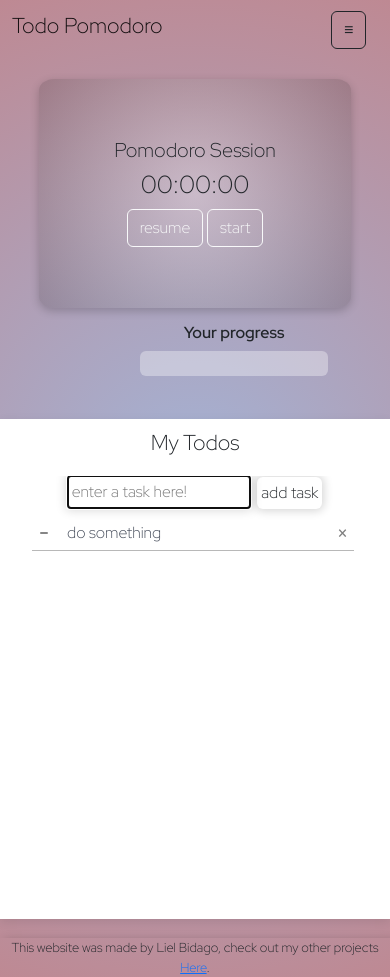
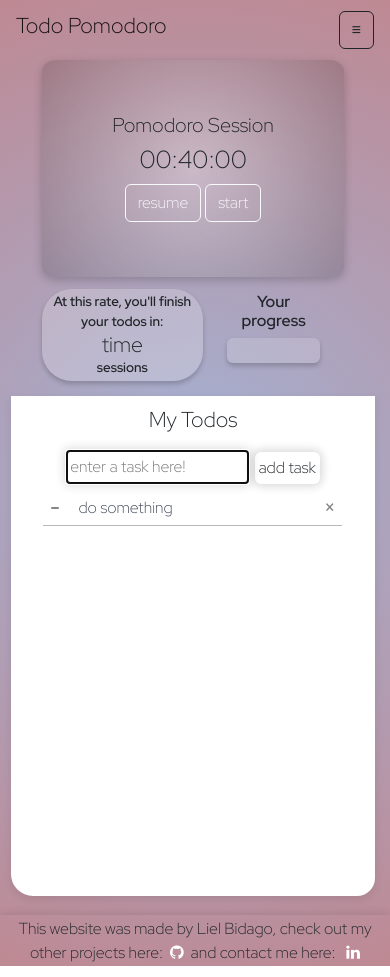
Before and after one commit to lielbidago/Todo-Pomodoro, a React (Create React App) app: page /Todos-and-pomodoro in a window 390 px wide. Built offline with nearby package versions, Linux system fonts and the light colour scheme.

Commit message:
added completionForcast

```diff
--- a/public/index.html
+++ b/public/index.html
@@ -2,7 +2,7 @@
 <html lang="en">
   <head>
     <meta charset="utf-8" />
-    <link rel="icon" href="%PUBLIC_URL%/favicon.ico" />
+    <link rel="icon" href="favicon.ico" />
     <meta name="viewport" content="width=device-width, initial-scale=1" />
     <meta name="theme-color" content="#000000" />
     <meta
@@ -13,7 +13,7 @@
       manifest.json provides metadata used when your web app is installed on a
       user's mobile device or desktop. See https://developers.google.com/web/fundamentals/web-app-manifest/
     -->
-    <link rel="manifest" href="%PUBLIC_URL%/manifest.json" />
+    <!-- <link rel="manifest" href="%PUBLIC_URL%/manifest.json" /> -->
     <!--
       Notice the use of %PUBLIC_URL% in the tags above.
       It will be replaced with the URL of the `public` folder during the build.
--- a/src/appHooks/appHooks.tsx
+++ b/src/appHooks/appHooks.tsx
@@ -15,6 +15,8 @@ export function AppHooks(){
 
 
 
+
+
     return {
         customeTheme1,
         customeTheme2,
--- a/src/appHooks/pomodoroTimerHook.tsx
+++ b/src/appHooks/pomodoroTimerHook.tsx
@@ -2,9 +2,9 @@ import { useState } from "react";
 
 export function PomodoroTimerHook(){
 
-    const [sessionLen, setSessionLen] = useState(10)
-    const [breakLen, setBreakLen] = useState(5)
-    const [timer, setTimer] = useState(null)
+    const [sessionLen, setSessionLen] = useState(2400)
+    const [breakLen, setBreakLen] = useState(600)
+    const [timer, setTimer] = useState(2400)
     const [showSettings, setShowSettings] = useState(false);
     const [sessionsLoop, setSessionsLoop] = useState(false);
 
@@ -15,21 +15,35 @@ export function PomodoroTimerHook(){
     const [timerStatus, setTimerStatus] = useState(false)
 
 
-    function startTimer(){
-
-        setTimerStatus(true)
-
+    function setTimerTime(){
         if(timerMode === 'Pomodoro Session'){
             setTimer(sessionLen)
         }else if (timerMode === 'Pomodoro Break'){
             setTimer(breakLen)
         }
+    }
+
+    function startTimer(){
+
+        setTimerStatus(true);
+
+        setTimerTime();
 
     }
 
-    function setSessionAndBreakLen(sessionLen:string, breakLen:string){
-        setSessionLen(Number(sessionLen)*60);
-        setBreakLen(Number(breakLen)*60);
+
+
+    function setSessionAndBreakLen(sessionLenStr:string, breakLenStr:string){
+
+        setSessionLen(Number(sessionLenStr)*60);
+        setBreakLen(Number(breakLenStr)*60);
+
+        if(timerMode === 'Pomodoro Session'){
+            setTimer(Number(sessionLenStr)*60)
+        }else if (timerMode === 'Pomodoro Break'){
+            setTimer(Number(breakLenStr)*60)
+        }
+
     }
 
     function changeTime(){
@@ -47,6 +61,8 @@ export function PomodoroTimerHook(){
 
     function changeTimerModes(newMode: string){
         setTimerMode(newMode)
+        setTimerTime();
+
     }
 
     function setSessionLoopMode(status:boolean){
@@ -70,6 +86,7 @@ export function PomodoroTimerHook(){
         handleShowSettings,
         setSessionAndBreakLen,
         sessionsLoop,
+        setTimerTime,
         setSessionLoopMode
     }
 
--- /dev/null
+++ b/src/components/CompletionForcast.tsx
@@ -0,0 +1,12 @@
+
+
+export function CompletionForcast(){
+
+    return (
+        <div className="CompletionForcast">
+            <label htmlFor="CompletionForcast-title">At this rate, you'll finish your todos in:</label>
+            <h4>time</h4>
+            sessions
+        </div>
+    );
+}
--- a/src/components/PomodoroTimer.tsx
+++ b/src/components/PomodoroTimer.tsx
@@ -1,5 +1,4 @@
 import { useEffect } from "react";
-import { ProgressBarP } from "./prograssBar";
 
 
 interface PomodoroTimer{
@@ -14,8 +13,8 @@ interface PomodoroTimer{
     handleShowSettings():void,
     progressValue():number,
     sessionsLoop:boolean,
-
-
+    sessionLen:number,
+    breakLen:number,
 }
 
 function formatTimer(timer: number){
@@ -28,15 +27,14 @@ function formatTimer(timer: number){
       `${seconds}`.padStart(2,'0');
 }
 
-//'Pomodoro Session'
 
 export function PomodoroTimer(props:PomodoroTimer){
 
     const {timer, timerMode, startTimer, timerStatus,
-        changeTime, pauseTimer, resumeTimer, changeTimerModes, progressValue,
-        sessionsLoop } = props
+        changeTime, pauseTimer, resumeTimer, changeTimerModes,
+        sessionsLoop, sessionLen, breakLen } = props
 
-    const I = useEffect(()=>{
+    useEffect(()=>{
 
         if(timer === 0 && timerStatus){
 
@@ -64,12 +62,25 @@ export function PomodoroTimer(props:PomodoroTimer){
 
             return () => {clearInterval(interval)};
         }
-    }, [timer, timerStatus])
+
+
+    }, [timer, timerStatus, sessionLen, breakLen ])
+
+
+    function handleModeChange(event: React.MouseEvent<HTMLElement>){
+
+        if(timerMode==='Pomodoro Break'){
+            changeTimerModes('Pomodoro Session')
+
+        }else{
+            changeTimerModes('Pomodoro Break')
+        }
+    }
 
     return (
         <div className="pomodoro-timer">
             <div className="timer">
-                <h5 className="timer-title">{timerMode}</h5>
+                <h5 onDoubleClick={handleModeChange} className="timer-title">{timerMode}</h5>
                 <h2 className="time">{formatTimer(timer)}</h2>
                 <div className="timerButtons">
                     {timerStatus? <button className='btn btn-outline-light' onClick={pauseTimer}>pause</button>:
@@ -78,9 +89,6 @@ export function PomodoroTimer(props:PomodoroTimer){
                     <button className='btn btn-outline-light' onClick={startTimer}>{timerStatus?'restart':'start'}</button>
                  </div>
             </div>
-
-            <ProgressBarP progressValue={progressValue()}/>
-
         </div>
     );
 }
--- a/src/components/footer.tsx
+++ b/src/components/footer.tsx
@@ -1,9 +1,15 @@
 
 export function Footer(){
     return (
-        <footer>This website was made by Liel Bidago,
-            check out my other projects
-            <a href="https://github.com/lielbidago"> Here</a>.
+        <footer>
+            <div className="main-footer">
+            This website was made by Liel Bidago,
+            check out my other projects here:&nbsp;&nbsp;
+            <a href="https://github.com/lielbidago" className="fa fa-github"></a>&nbsp;
+            and contact me here: &nbsp;&nbsp;
+            <a href="https://www.linkedin.com/in/liel-bidago/" className="fa fa-linkedin"/>
+            </div>
+
         </footer>
     )
 }
--- a/src/pages/ListAndTimer.tsx
+++ b/src/pages/ListAndTimer.tsx
@@ -4,8 +4,9 @@ import { PomodoroTimer } from '../components/PomodoroTimer';
 import {TodoPomodoList} from '../components/TodoPomodoroList'
 import {TodosListHook} from '../appHooks/todoListHook'
 import { Settings } from '../components/Settings';
-import { TodosEditModal } from '../components/TodosEditModal';
-import { Footer } from '../components/footer';
+import { ProgressBarP } from '../components/prograssBar';
+import { CompletionForcast } from '../components/CompletionForcast';
+import { useState } from 'react';
 
 
 
@@ -16,12 +17,19 @@ export function ListAndTimer(){
         pauseTimer, resumeTimer, changeTimerModes,
         handleCloseSettings, showSettings, handleShowSettings,
         setSessionAndBreakLen,sessionsLoop,
-        setSessionLoopMode } = PomodoroTimerHook();
+        setSessionLoopMode, sessionLen, breakLen } = PomodoroTimerHook();
 
-    const {todoList, editListStatus, changeStatusTodo,
+    const {todoList, changeStatusTodo,
         changeStatusTodosEdit, addTodo, editTask,
         progressValue, deleteTodo}
         = TodosListHook()
+
+    const [lastSessionsRate, setLastSessionsRate] = useState([])
+
+    function getSessionStats(){
+
+    }
+
 
 
     return (
@@ -37,7 +45,7 @@ export function ListAndTimer(){
              pauseTimer={pauseTimer}
              resumeTimer={resumeTimer}
              changeTimerModes={changeTimerModes}
-             handleShowSettings={handleShowSettings} progressValue={progressValue} sessionsLoop={sessionsLoop}
+             handleShowSettings={handleShowSettings} progressValue={progressValue} sessionsLoop={sessionsLoop} sessionLen={sessionLen} breakLen={breakLen}
              />
 
 
@@ -50,11 +58,18 @@ export function ListAndTimer(){
                   editTask={editTask}
                   deleteTodo={deleteTodo}/>} */}
 
-                  <TodoPomodoList todoList={todoList}
+            <div className="updates">
+                <ProgressBarP progressValue={progressValue()}/>
+                <CompletionForcast/>
+            </div>
+
+            <TodoPomodoList todoList={todoList}
                 changeStatusTodo={changeStatusTodo}
                  addTodo={addTodo}
                   editTask={editTask}
                   deleteTodo={deleteTodo}/>
+
+
 
             <Settings setSessionLoopMode={setSessionLoopMode} showSettings={showSettings} handleCloseSettings={handleCloseSettings} setSessionAndBreakLen={setSessionAndBreakLen}/>
 
--- a/src/scss/App.scss
+++ b/src/scss/App.scss
@@ -1,6 +1,7 @@
 @import url('https://fonts.googleapis.com/css2?family=Lato:ital,wght@0,300;1,300&family=Red+Hat+Display:ital,wght@0,300;0,600;1,300&display=swap');
 @import '../scss/checkbox.scss';
 @import '../scss/welcome.scss';
+@import url('https://cdnjs.cloudflare.com/ajax/libs/font-awesome/4.7.0/css/font-awesome.min.css');
 
 
 $themecolor1: #a3b3d6;
@@ -15,21 +16,22 @@ body{
   padding: 0;
   text-align: center;
   overflow-x: hidden;
-  width: 100vw;
-  height: 100vh;
+
 
 }
 
 
 .app-screen{
 
-    font-family: 'Red Hat Display', sans-serif;
-    background: $themecolor1;
-    background: radial-gradient(circle, $themecolor1 0%, $themecolor2 100%);
-    overflow-x: hidden;
-    overflow-y: scroll;
-    min-width: 282px;
-
+  font-family: 'Red Hat Display', sans-serif;
+  background: $themecolor1;
+  background: radial-gradient(circle, $themecolor1 0%, $themecolor2 100%);
+  // overflow-x: hidden;
+  overflow-y: scroll;
+  min-width: 282px;
+  min-height: 100vh;
+  height: 100vh;
+  width: 100vw;
 
 
 }
@@ -40,26 +42,33 @@ body{
 
 
 footer{
-  width: 100vw;
+  width: 100%;
   text-align: center;
   font-weight: lighter;
-  font-size: small;
-  box-shadow: 5px 3px 10px rgba(0, 0, 0, 0.252);
+  font-size:medium;
+  height: 4%;
+  box-shadow: 0px 0px 10px 0px rgba(0, 0, 0, 0.139);
+
+  .main-footer{
+    padding:0.5%;
+  }
+
 }
 
 .ListAndTimer{
     display: grid;
     grid-template-columns: 35% 65%;
-    grid-template-rows: minmax(auto, 8%) 1fr 5%;
+    grid-template-rows: minmax(auto, 6%) 1fr 1fr 5%;
     font-family: 'Red Hat Display', sans-serif;
-    height: 100vh;
-    width: 100vw;
-    gap: 2%;
+    margin:0 1%;
+    width: 97%;
+    height: 100%;
+    gap: 1%;
     text-align: center;
     grid-template-areas:
     "TodoPomodoroHeader TodoPomodoroHeader"
     "TodoPomodoroList pomodoro-timer"
-    'TodoPomodoroList ProgressBarP'
+    'TodoPomodoroList updates'
     "footer footer";
 
 }
@@ -67,20 +76,17 @@ footer{
 
 
 .TodoPomodoroHeader{
-  width: 99%;
+  width: 100%;
   margin:0;
   grid-area: TodoPomodoroHeader;
   height: fit-content;
 
-  .header-button{
-    margin-right: 1%;
-  }
 }
 
 .pomodoro-timer{
   grid-area: pomodoro-timer;
-  min-width: max-content;
-  min-height: max-content;
+  min-width: min-content;
+  min-height: min-content;
   display: flex;
   flex-direction: column;
   button{
@@ -88,34 +94,13 @@ footer{
   }
 
 }
-.ProgressBarP{
 
-  padding:1%;
-  width: 50%;
-  margin:0% 15% ;
-  align-self: flex-end;
-
-  h6{
-    font-weight: bold;
-  }
-
-}
-.progress{
-  background-color: rgba(255, 255, 255, 0.342) !important;
-  height: 25px !important;
-}
-.progress-bar{
-  background: radial-gradient(circle,rgba(1, 0, 0, 0.383) 0%,
-   rgba(102, 102, 102, 0.201) 100%)
-    !important;
-
-}
 
 .timer{
-    padding: 15%;
-    margin: 5% 5% 3% 5%;
-    min-width: max-content;
-    min-height: max-content;
+    padding: 14%;
+    margin: 0% 5% 3% 5%;
+    min-width: min-content;
+    min-height: min-content;
     max-width: 80%;
 
     text-align: center;
@@ -124,7 +109,54 @@ footer{
     border-radius: 5%;
     box-shadow: 0 3px 10px rgb(0 0 0 / 0.2);
 
+}
 
+.updates{
+  display: flex;
+  grid-area: updates;
+  flex-direction: row-reverse;
+  margin: 0% 10% 2% 10%;
+
+  .CompletionForcast{
+    padding:1% 3%;
+    height: fit-content;
+    font-size:smaller;
+    font-weight: bold;
+    text-align: center;
+
+    background-color: rgba(255, 255, 255, 0.212);
+    border-radius: 30px;
+    box-shadow: 0 3px 5px rgb(0 0 0 / 0.2);
+
+
+    h4{
+      margin-bottom: 0;
+    }
+  }
+
+  .ProgressBarP{
+
+    padding:1%;
+    width: 50%;
+    margin:0% 7% ;
+    align-self: top;
+
+
+    h6{
+      font-weight: bold;
+    }
+
+  }
+  .progress{
+    background-color: rgba(255, 255, 255, 0.161) !important;
+    height: 25px !important;
+    box-shadow: 0 3px 5px rgb(0 0 0 / 0.2);
+
+  }
+  .progress-bar{
+    background: linear-gradient(90deg, rgba(255, 255, 255, 0.059) 0%, rgba(0,0,0,0.16867997198879547) 96%)!important;
+
+  }
 }
 
 .TodoPomodoroList{
@@ -138,6 +170,7 @@ footer{
     -ms-overflow-style: none; /* for Internet Explorer, Edge */
     scrollbar-width: none; /* for Firefox */
     overflow-y: scroll;
+    border-radius: 0px 0px 18px 22px;
 
   .EnterTodo > * {
     display: inline-block;
@@ -153,6 +186,10 @@ footer{
 
 }
 
+.fa{
+  color: white;
+  text-decoration: none;
+}
 .TodoPomodoroList::-webkit-scrollbar {
   display: none; /* for Chrome, Safari, and Opera */
 }
@@ -161,6 +198,7 @@ footer{
   border-bottom: 1px solid rgb(184, 184, 184);
   width:90%;
   max-width: 90%;
+
 
   input[type=text]{
     width:100%;
@@ -192,7 +230,7 @@ footer{
     color: black;
     box-shadow: 0 3px 10px rgb(0 0 0 / 0.2);
     padding: 0 1%;
-    border-radius: 30px;
+    border-radius: 50px;
   }
 
 }
@@ -209,17 +247,30 @@ footer{
   grid-area: footer;
 
 }
+@media (min-width: 1400px){
+  .updates{
+    margin-top: 10%;
+  }
+  .ListAndTimer{
+    margin-top: 0px;
+  }
+
+  .TodoPomodoroHeader{
+    height:fit-content
+  }
+}
 
 @media (max-width: 840px){
 
   .app-screen{
-    text-align: center;
     margin: 0;
     padding: 0;
-    font-family: 'Red Hat Display', sans-serif;
     min-width: 282px;
-    overflow: visible;
+    height: 100%;
 
+    display: flex;
+    flex-direction: column;
+    align-self: stretch;
   }
 
   .ListAndTimer{
@@ -232,17 +283,12 @@ footer{
 
   .TodoPomodoroHeader{
         min-width: 100vw;
-        grid-area: TodoPomodoroHeader;
         height: fit-content;
         min-height: 5%; //
 
 
   }
 
-  .pomodoro-timer{
-    margin-bottom: 10%;
-
-  }
 
   .timer{
     min-width: 40vw;
@@ -253,29 +299,16 @@ footer{
   }
 
     .TodoPomodoroList{
-        grid-area: TodoPomodoroList;
         min-width: max-content;
-        background: rgb(255, 255, 255);
-        overflow-y: scroll;
+        margin: 2%;
         height: 50%;
         min-height: 500px;
         margin-bottom: 5%;
 
-        .todos-title{
-          position: sticky;
-          top:0;
-          background-color: white;
-        }
-
     }
 
     footer{
-      grid-area: footer;
-      position: static;
-      height: 5%;
-      width: 100vw;
-      text-align: center;
-      font-weight: lighter;
-      font-size: small;
+      width: 100%;
+
   }
 }
```
Also changed, not shown: src/components/Settings.tsx (+8 -4 lines), src/components/TodoPomodoroList.tsx (+9 -4 lines), 1 other file (tests, documents, lock files or other folders).
